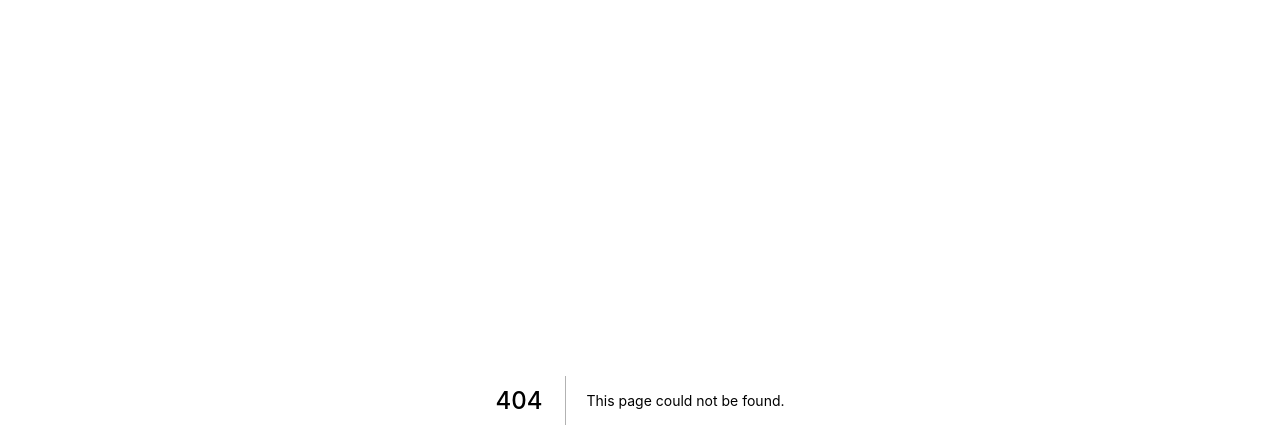
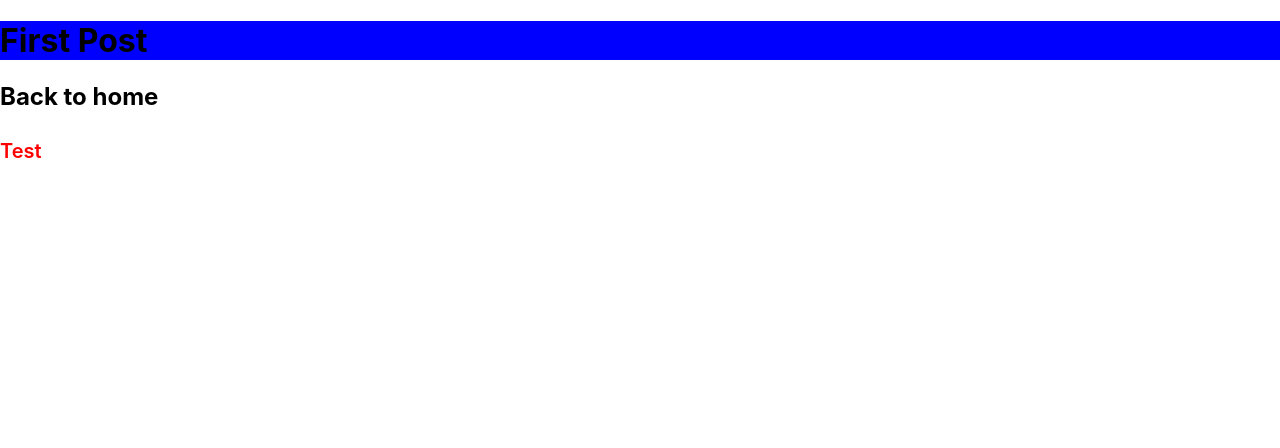
Before and after one commit to Jackiemmmmm/study-nextjs, a Next.js app: page /posts/first-post in a window 1280 px wide. Before the commit this address had no page. Shown: the top 448 px of the page. Built offline with nearby package versions, Linux system fonts and the light colour scheme.

Commit message:
feat: add material-styles to project, support ssr

```diff
--- a/package.json
+++ b/package.json
@@ -8,6 +8,7 @@
     "start": "next start"
   },
   "dependencies": {
+    "@material-ui/styles": "^4.11.4",
     "next": "10.2.3",
     "react": "17.0.2",
     "react-dom": "17.0.2"
--- a/pages/_app.js
+++ b/pages/_app.js
@@ -1,7 +1,20 @@
-import '../styles/globals.css'
+import '../styles/globals.css';
+import { ThemeProvider } from '@material-ui/styles';
+import React from 'react';
+import theme from '../theme';
 
 function MyApp({ Component, pageProps }) {
-  return <Component {...pageProps} />
+  React.useEffect(() => {
+    const jssStyles = document.querySelector('#jss-server-side');
+    if (jssStyles) {
+      jssStyles.parentElement.removeChild(jssStyles);
+    }
+  }, []);
+  return (
+    <ThemeProvider theme={theme}>
+      <Component {...pageProps} />
+    </ThemeProvider>
+  );
 }
 
-export default MyApp
+export default MyApp;
--- /dev/null
+++ b/pages/_document.js
@@ -0,0 +1,33 @@
+import { ServerStyleSheets } from '@material-ui/styles';
+import Document, { Head, Html, Main, NextScript } from 'next/document';
+import React from 'react';
+
+export default class MyDocument extends Document {
+  render() {
+    return (
+      <Html lang="en">
+        <Head></Head>
+        <body>
+          <Main />
+          <NextScript />
+        </body>
+      </Html>
+    );
+  }
+}
+
+MyDocument.getInitialProps = async (ctx) => {
+  const sheets = new ServerStyleSheets();
+  const originalRenderPage = ctx.renderPage;
+  ctx.renderPage = () =>
+    originalRenderPage({
+      enhanceApp: (App) => (props) => sheets.collect(<App {...props} />),
+    });
+
+  const initialProps = await Document.getInitialProps(ctx);
+
+  return {
+    ...initialProps,
+    styles: [...React.Children.toArray(initialProps.styles), sheets.getStyleElement()],
+  };
+};
--- a/pages/index.js
+++ b/pages/index.js
@@ -1,5 +1,6 @@
 import Head from 'next/head';
 import Image from 'next/image';
+import Link from 'next/link';
 import styles from '../styles/Home.module.css';
 
 export default function Home() {
@@ -13,7 +14,7 @@
 
       <main className={styles.main}>
         <h1 className={styles.title}>
-          Learn <a href="https://nextjs.org">Next.js!</a>
+          Read <Link href="/posts/first-post">This Page!</Link>
         </h1>
 
         <p className={styles.description}>
--- /dev/null
+++ b/pages/posts/first-post.js
@@ -0,0 +1,31 @@
+import { makeStyles } from '@material-ui/styles';
+import Link from 'next/link';
+import React from 'react';
+
+const useStyles = makeStyles((theme) => {
+  return {
+    root: {
+      backgroundColor: 'blue',
+    },
+    h4: {
+      ...theme.typography.h4,
+    },
+  };
+});
+
+function FirstPost() {
+  const classes = useStyles();
+  return (
+    <>
+      <h1 className={classes.root}>First Post</h1>
+      <h2>
+        <Link href="/">Back to home</Link>
+      </h2>
+      <h4 className={classes.h4}>Test</h4>
+    </>
+  );
+}
+
+FirstPost.propTypes = {};
+
+export default FirstPost;
--- /dev/null
+++ b/theme/index.js
@@ -0,0 +1,20 @@
+const fontWeight = {
+  semiBold: 600,
+};
+
+const colors = {
+  red: 'red',
+};
+
+const typography = {
+  h4: {
+    fontSize: 20,
+    fontWeight: fontWeight.semiBold,
+    color: colors.red,
+    lineHeight: 1.4,
+  },
+};
+
+const theme = { typography };
+
+export default theme;
```
Also changed, not shown: 1 other file (tests, documents, lock files or other folders).
